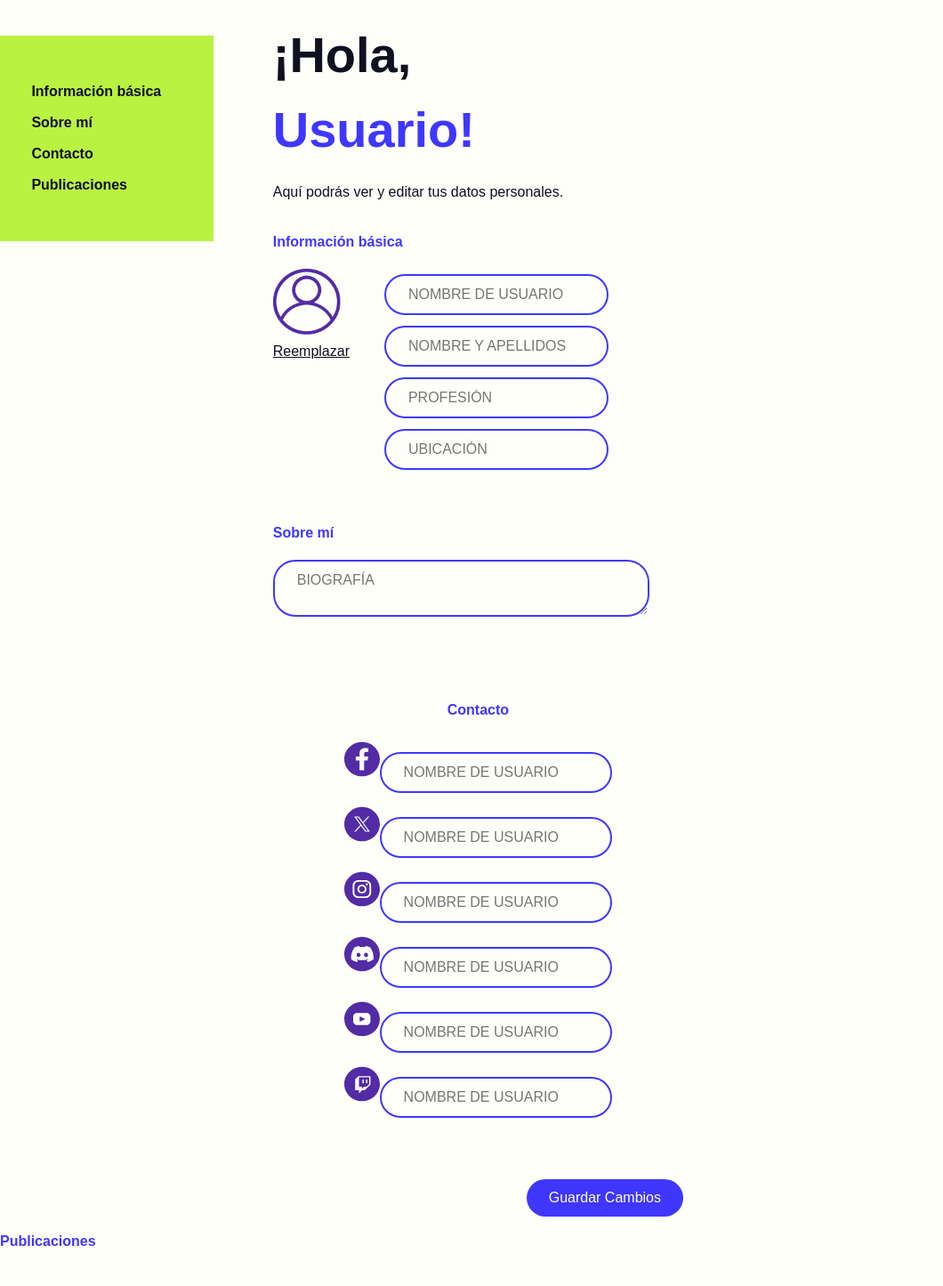
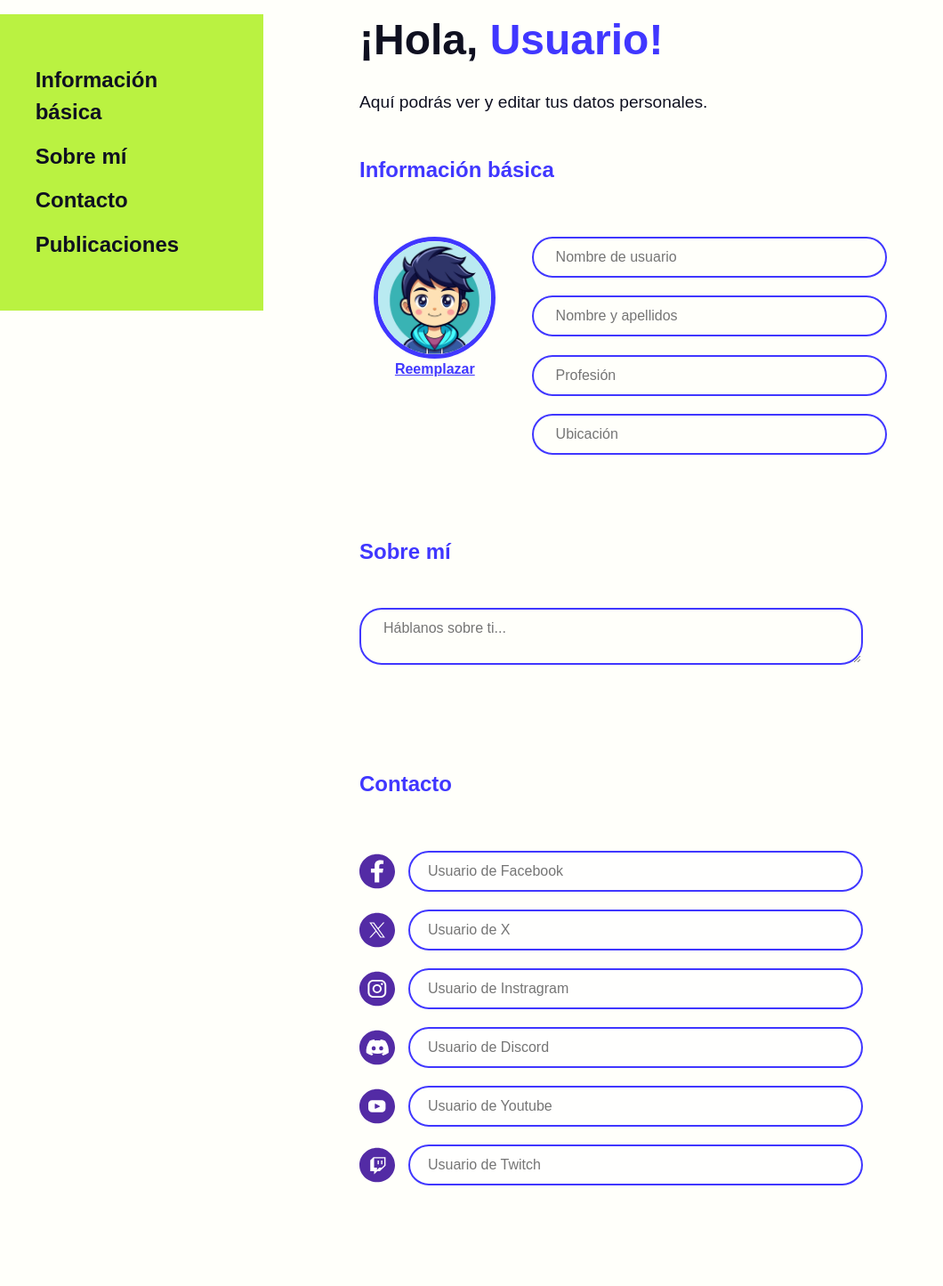
Before and after one commit to Jojocg/Huella-Creativa, a React (Vite) app in the folder huella-creativa/: page /user-profile in a window 1280 px wide. Shown: the part 120-1565 px from the top of the page at 89% size, without its empty margins (0-1060 px from the left). Built offline with nearby package versions, Linux system fonts and the light colour scheme; sample sign-in values are in the browser's storage.

Commit message:
catorce-UserProfile

```diff
--- a/huella-creativa/src/App.css
+++ b/huella-creativa/src/App.css
@@ -1,7 +1,9 @@
 
 body, html {
+
   margin: 0;
   padding: 0;
+  width: 100vw;
   min-height: 100vh;
   display: flex;
   flex-direction: column;
--- a/huella-creativa/src/Pages/UserProfile/UserProfile.css
+++ b/huella-creativa/src/Pages/UserProfile/UserProfile.css
@@ -1,3 +1,4 @@
+/*CONTENEDOR GENERAL*/
 .user-profile {
     width: 100vw;
     position: relative;
@@ -7,12 +8,14 @@
 
 }
 
+/*MENU*/
+
 .floating-menu-profile {
     background: #BAF241;
     padding: 20px;
-    width: 200px; /* Ajusta el ancho según prefieras */
+    width: 20%;
     position: fixed;
-    top: 20%;
+    top: 17%;
     z-index: 1000;
 
 
@@ -27,23 +30,59 @@ li{
     font-weight: 700;
     cursor: pointer;
     padding: 3%;
-    font-size: 1rem;
+    font-size: 1.5em;
+    color: #0F1020;
 }
 
 
- li:hover {
+li:hover {
     color: #4037FF;
 }
+
+
+/*USER PROFILE*/
 
 .container-profile{
     display: flex;
     flex-direction: column;
-    align-items: flex-end;
-    align-content: flex-end;
-    margin-right: 40%;
+    align-items: flex-start;
+    margin-left: 30%;
+    margin-right: 10%;
+    padding: 0 20px;
+
 
 }
 
+.titleProfile {
+    font-size: 3rem;
+    font-weight: bold;
+    color: #0F1020;
+    margin-bottom: 10px;
+}
+
+
+.subtitleProfile{
+    width: 100%;
+    margin-bottom: 10%;
+    font-size: 1.5em;
+    color: #4037FF;
+}
+
+/*TITULO Y AVATAR*/
+.userName-profile{
+    margin-bottom: 20%;
+
+}
+
+.userName-profile p {
+    font-size: 1.2em;
+}
+
+.form-profile {
+    display: flex;
+    flex-direction: column;
+
+}
 
 .userInfo-profile{
     display: flex;
@@ -52,76 +91,85 @@ li{
 
 }
 
-
-.subtitleProfile{
-    margin-bottom: 5%;
-    font-size: 1em;
-    color: #4037FF;
+.avatar-wrapper-profile {
+    display: flex;
+    flex-direction: column;
+    align-items: center;
+    margin-bottom: 10%;
+    margin-right: auto;
+    max-width: 30%;
+    height: auto;
 }
 
-.form-profile {
+
+.avatarAndProfile{
     display: flex;
     flex-direction: row;
+}
 
-}
 
 #BasicInfo-profile{
     margin-left: 0;
-    max-width: 80%;
-}
-
-.userName-profile {
-    display: flex;
-    flex-direction: column;
-    width: 100%;
 
 
 }
 
-.titleProfile {
-    font-size: 3.5rem;
-    font-family: "Fractul", sans-serif;
-    font-weight: 700;
-    color: #0F1020;
-    margin-bottom: 0;
+.userName-profile {
+    margin-bottom: 20px;
+
 
 }
+
+
 
 .titleProfile span.highlight-profile {
     color: #4037FF;
 }
 
 
-
-
 .input-wrapper-profile{
     align-items: center;
     text-align: center;
-    margin-right: 5%;
+    margin-left: 9%;
+    width: 100%;
 
 
 }
 
 .avatar-image-profile {
-    width: 50%;
+    max-width: 75%;
+    height: auto;
+    border-radius: 50%;
+    object-fit: cover;
+    border: 5px solid #4037FF;
+    overflow: hidden; /* Asegúrate de que cualquier exceso esté oculto */
+
+
 }
 
-.avatar-wrapper-profile span {
+.replace-link-profile span {
     cursor: pointer;
+    color: #4037FF;
+    font-weight: 600;
     text-decoration: underline;
+    transition: color 0.3s ease;
+}
+
+.replace-link-profile span:hover {
+    color: #BAF241;
 }
 
 .input-wrapper-profile {
     display: flex;
     flex-direction: column;
+    gap: 10px;
     margin-bottom: 10%;
 }
 
 .inputProfile{
     width: 100%;
     padding: 12px 25px;
-    margin: 3%;
-    /* Mantén el padding para consistencia */
+    margin-bottom: 3%;
     border-radius: 25px;
     border: 2px solid #4037FF;
     outline: none;
@@ -137,16 +185,19 @@ li{
 }
 
 
+#AboutMe-profile{
 
-#AboutMe-profile{
     margin-left: 0;
     max-width: 80%;
 }
 
 .bio {
-    width: 100%;
+
+    width: 40vw;
+    min-width: 40vw;
+    max-width: 40vw;
     padding: 12px 25px;
-    /* Mantén el padding para consistencia */
+
     border-radius: 25px;
     border: 2px solid #4037FF;
     outline: none;
@@ -154,6 +205,7 @@ li{
     font-family: "Outfit", sans-serif;
     color: #5A23AD;
     background-color: rgba(255, 255, 250, 0.8);
+
 }
 
 
@@ -187,17 +239,22 @@ li{
 
 
 #Contact-profile {
-    text-align: center;
+
     margin-top: 15%;
     margin-bottom: 15%;
     margin-left: 0;
 
 }
+.social-links-profile {
+    display: grid;
+    grid-template-columns: repeat(auto-fit, minmax(300px, 1fr));
+    gap: 20px;
+    margin-bottom: 30px;
+}
 
-.social-links-profile {
+.social-links-profile div {
     display: flex;
-    flex-direction: column;
-    justify-content: center;
+    align-items: center;
     gap: 15px;
 }
 
@@ -208,20 +265,73 @@ li{
 }
 
 .social-links-profile img:hover {
-    transform: scale(1.1);
-  }
+    transform: scale(1.2);
+}
 
-.social-link-profile{
-    width: 45%;
-
-    padding: 12px 25px;
-    /* Mantén el padding para consistencia */
+.social-link-profile {
+    flex: 1;
+    padding: 12px 20px;
     border-radius: 25px;
     border: 2px solid #4037FF;
-    outline: none;
     font-size: 1rem;
-    font-family: "Outfit", sans-serif;
+    background-color: rgba(255, 255, 255, 0.8);
+    transition: border-color 0.3s ease, background-color 0.3s ease;
+}
+
+.social-link-profile:focus {
+    border-color: #BAF241;
+    background-color: #FFFFFF;
+    color: #4037FF;
+}
+
+
+
+/*PUBLICACIONES*/
+#Publications-profile {
+    margin-top: 50px;
+}
+
+#Publications-profile p {
+    text-align: center;
+    font-size: 1.2rem;
     color: #5A23AD;
-    background-color: rgba(255, 255, 250, 0.8);
-    transition: all 0.3s ease;
 }
+
+
+/* Ajustes para pantallas más pequeñas */
+@media (max-width: 1024px) {
+    .floating-menu-profile {
+        width: 25%;
+        padding: 15px;
+        margin-right: 2%;
+    }
+
+    .floating-menu-profile li {
+        font-size: 1.2em;
+    }
+}
+
+@media (max-width: 768px) {
+    .floating-menu-profile {
+        width: 30%;
+        padding: 10px;
+        margin-right: 2%;
+    }
+
+    .floating-menu-profile li {
+        font-size: 1em;
+        padding: 2%;
+    }
+}
+
+@media (max-width: 480px) {
+    .floating-menu-profile {
+        width: 40%;
+        padding: 8px;
+        margin-right: 2%;
+    }
+
+    .floating-menu-profile li {
+        font-size: 0.9em;
+    }
+}
--- a/huella-creativa/src/Pages/UserProfile/UserProfile.jsx
+++ b/huella-creativa/src/Pages/UserProfile/UserProfile.jsx
@@ -4,7 +4,7 @@ import "./UserProfile.css";
 
 const UserProfile = () => {
     const { user } = useContext(UserContext);
-    const [avatar, setAvatar] = useState("/AVATAR.png"); // Ruta del avatar predeterminado
+    const [avatar, setAvatar] = useState("/avatarDefault.png"); // Ruta del avatar predeterminado
     const [previewImage, setPreviewImage] = useState(avatar); // Preview de la imagen seleccionada
     const [activeSection, setActiveSection] = useState("Información básica"); // Estado para el menú flotante
 
@@ -30,26 +30,26 @@ const UserProfile = () => {
             <aside className="floating-menu-profile">
                 <ul>
                     <li
-                        className={activeSection === "BasicInfo" ? "active" : ""}
-                        onClick={() => handleMenuClick("BasicInfo")}
+                        className={activeSection === "BasicInfo-profile" ? "active" : ""}
+                        onClick={() => handleMenuClick("BasicInfo-profile")}
                     >
                         Información básica
                     </li>
                     <li
-                        className={activeSection === "AboutMe" ? "active" : ""}
-                        onClick={() => handleMenuClick("AboutMe")}
+                        className={activeSection === "AboutMe-profile" ? "active" : ""}
+                        onClick={() => handleMenuClick("AboutMe-profile")}
                     >
                         Sobre mí
                     </li>
                     <li
-                        className={activeSection === "Contact" ? "active" : ""}
-                        onClick={() => handleMenuClick("Contact")}
+                        className={activeSection === "Contact-profile" ? "active" : ""}
+                        onClick={() => handleMenuClick("Contact-profile")}
                     >
                         Contacto
                     </li>
                     <li
-                        className={activeSection === "Publications" ? "active" : ""}
-                        onClick={() => handleMenuClick("Publications")}
+                        className={activeSection === "Publications-profile" ? "active" : ""}
+                        onClick={() => handleMenuClick("Publications-profile")}
                     >
                         Publicaciones
                     </li>
@@ -67,8 +67,9 @@ const UserProfile = () => {
                             <p>Aquí podrás ver y editar tus datos personales.</p>
                         </div>
 
+                        <form className="form-profile">
                         <h3 className="subtitleProfile">Información básica</h3>
-                        <form className="form-profile">
+                        <div className="avatarAndProfile">
                             <div className="avatar-wrapper-profile">
                                 <img src={previewImage} alt="Avatar" className="avatar-image-profile" />
                                 <label htmlFor="avatar-upload" className="replace-link-profile">
@@ -84,36 +85,36 @@ const UserProfile = () => {
                             </div>
 
                             <div className="input-wrapper-profile">
-                                <input className="inputProfile" type="text" placeholder="NOMBRE DE USUARIO" />
-                                <input className="inputProfile" type="text" placeholder="NOMBRE Y APELLIDOS" />
-                                <input className="inputProfile" type="text" placeholder="PROFESIÓN" />
-                                <input className="inputProfile" type="text" placeholder="UBICACIÓN" />
+                                <input className="inputProfile" type="text" placeholder="Nombre de usuario" />
+                                <input className="inputProfile" type="text" placeholder="Nombre y apellidos" />
+                                <input className="inputProfile" type="text" placeholder="Profesión" />
+                                <input className="inputProfile" type="text" placeholder="Ubicación" />
                             </div>
-
+                            </div>
                         </form>
                     </section>
 
                     {/* Sobre mí */}
                     <section id="AboutMe-profile">
                         <h3 className="subtitleProfile">Sobre mí</h3>
-                        <textarea className="bio" placeholder="BIOGRAFÍA"></textarea>
+                        <textarea className="bio" placeholder="Háblanos sobre ti..."></textarea>
                     </section>
 
                     {/* Contacto */}
                     <section id="Contact-profile">
                         <h3 className="subtitleProfile">Contacto</h3>
                         <div className="social-links-profile">
-                            <div className="facebook"><img src="/redes-08.svg" alt="Facebook" /><input className="social-link-profile" type="text" placeholder="NOMBRE DE USUARIO" /></div>
-                            <div className="Twitter"><img src="/redes-09.svg" alt="Twitter" /><input className="social-link-profile" type="text" placeholder="NOMBRE DE USUARIO" /></div>
-                            <div className="Instagram"><img src="/redes-10.svg" alt="Instagram" /><input className="social-link-profile" type="text" placeholder="NOMBRE DE USUARIO" /></div>
-                            <div className="Discord"><img src="/redes-11.svg" alt="Discord" /><input className="social-link-profile" type="text" placeholder="NOMBRE DE USUARIO" /></div>
-                            <div className="Youtube"><img src="/redes-12.svg" alt="YouTube" /><input className="social-link-profile" type="text" placeholder="NOMBRE DE USUARIO" /></div>
-                            <div className="Twitch"><img src="/redes-13.svg" alt="Twitch" /><input className="social-link-profile" type="text" placeholder="NOMBRE DE USUARIO" /></div>
+                            <div className="facebook"><img src="/redes-08.svg" alt="Facebook" /><input className="social-link-profile" type="text" placeholder="Usuario de Facebook" /></div>
+                            <div className="Twitter"><img src="/redes-09.svg" alt="Twitter" /><input className="social-link-profile" type="text" placeholder="Usuario de X" /></div>
+                            <div className="Instagram"><img src="/redes-10.svg" alt="Instagram" /><input className="social-link-profile" type="text" placeholder="Usuario de Instragram" /></div>
+                            <div className="Discord"><img src="/redes-11.svg" alt="Discord" /><input className="social-link-profile" type="text" placeholder="Usuario de Discord" /></div>
+                            <div className="Youtube"><img src="/redes-12.svg" alt="YouTube" /><input className="social-link-profile" type="text" placeholder="Usuario de Youtube" /></div>
+                            <div className="Twitch"><img src="/redes-13.svg" alt="Twitch" /><input className="social-link-profile" type="text" placeholder="Usuario de Twitch" /></div>
                         </div>
                     </section>
                 </main>
                 <button type="submit" className="btn-primary-profile">
-                    Guardar Cambios
+                    Guardar
                 </button>
             </section>
 
```
Also changed, not shown: huella-creativa/public/avatarDefault.png (added).
